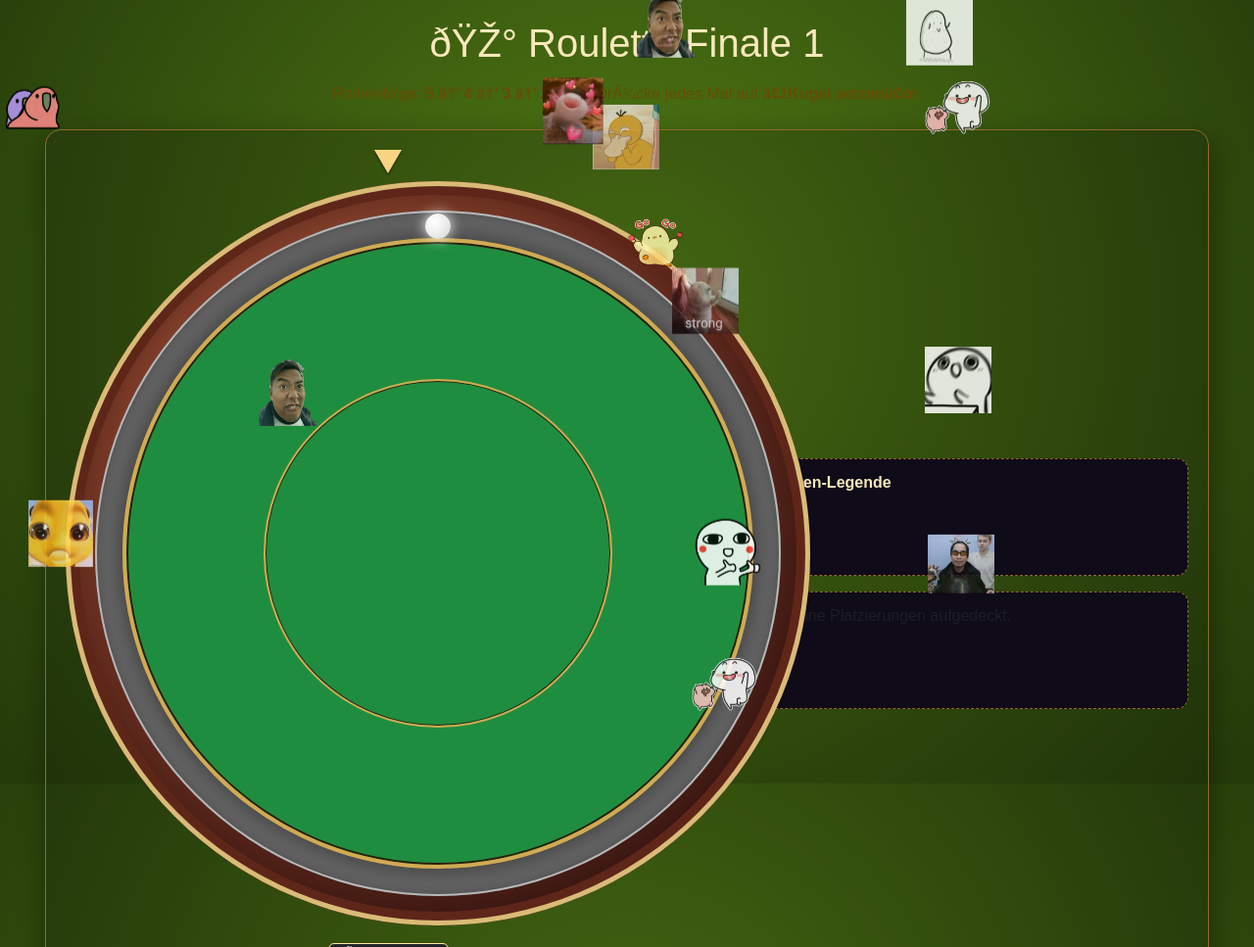
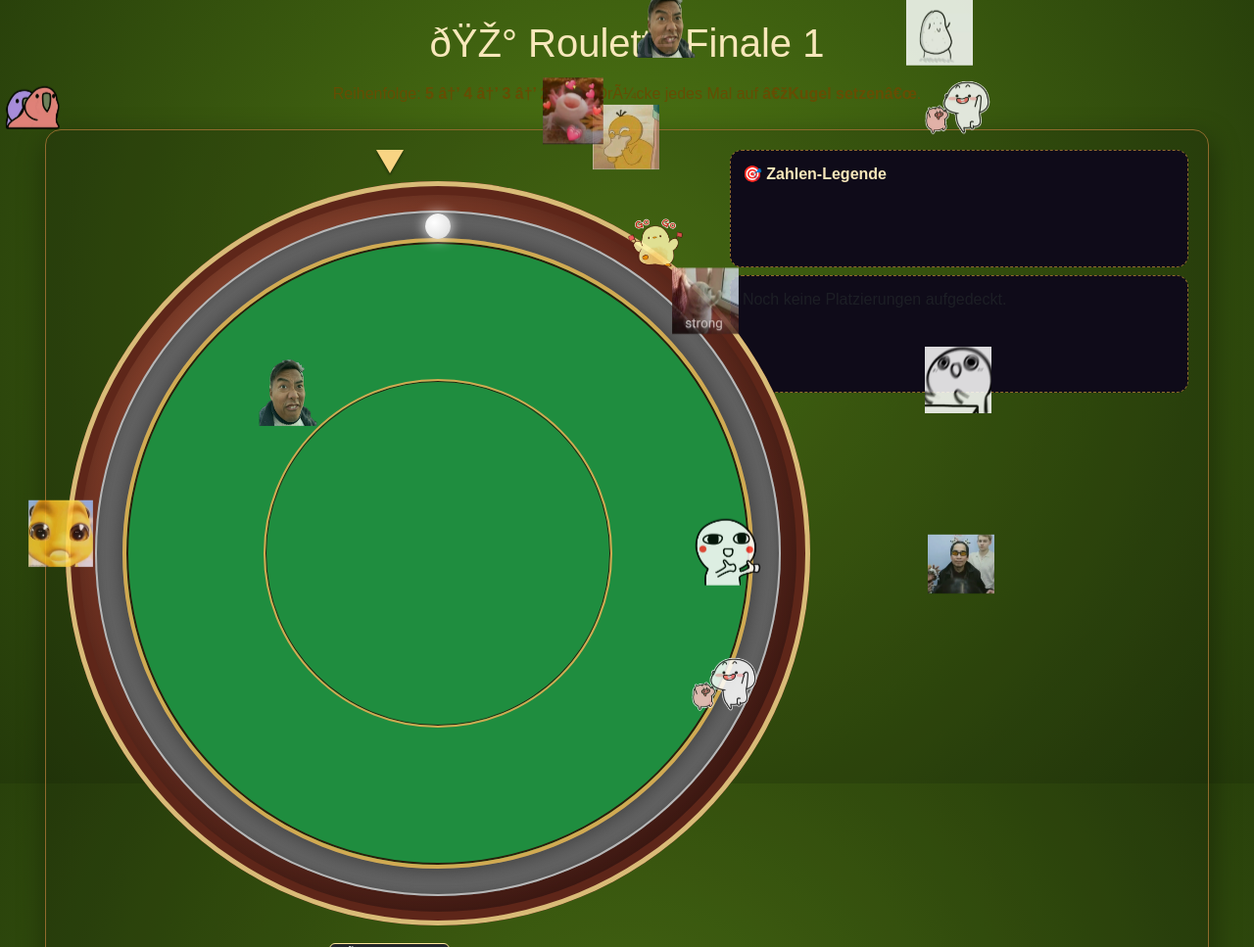
Before and after one commit to MinhMTV/Photo_Voting_Contest, a Flask app: page /public-results/1 in a window 1280 px wide. Shown: the top 967 px of the page at 98% size. Run offline with Flask 3, Linux system fonts and the light colour scheme; data comes from the database, SQL or seed files in the repository; data that the repository does not hold is empty.

Commit message:
Move legend higher and place wheel numbers below thumbnails toward center

```diff
--- a/app/templates/public_results_2026.html
+++ b/app/templates/public_results_2026.html
@@ -117,7 +117,7 @@
   <p class="text-center text-warning-emphasis mb-4">Reihenfolge: <strong>5 â†’ 4 â†’ 3 â†’ 2 â†’ 1</strong>. DrÃ¼cke jedes Mal auf <strong>â€žKugel setzenâ€œ</strong>.</p>
 
   <div class="roulette-wrap">
-    <div class="row g-4 align-items-center">
+    <div class="row g-3 align-items-start">
       <div class="col-12 col-lg-7 text-center">
         <div class="pointer"></div>
         <div class="roulette" id="roulette">
@@ -131,8 +131,8 @@
         </div>
         <button id="spinBtn" class="btn btn-warning mt-3">Kugel setzen</button>
       </div>
-      <div class="col-12 col-lg-5">
-        <div class="slot mb-3" id="numberLegend">
+      <div class="col-12 col-lg-5 d-flex flex-column justify-content-start">
+        <div class="slot mb-2" id="numberLegend">
           <div class="fw-semibold mb-2">🎯 Zahlen-Legende</div>
           <div class="legend-list" id="legendList"></div>
         </div>
@@ -286,7 +286,7 @@ function buildThumbs() {
     thumbsLayer.appendChild(img);
 
     const n = participantNumberById.get(Number(p.id)) || 0;
-    const nr = thumbRadius + (fieldH * 0.45);
+    const nr = thumbRadius - (fieldH * 0.72);
     const nx = c + (Math.cos(rad) * nr);
     const ny = c + (Math.sin(rad) * nr);
     const numEl = document.createElement('div');
```
